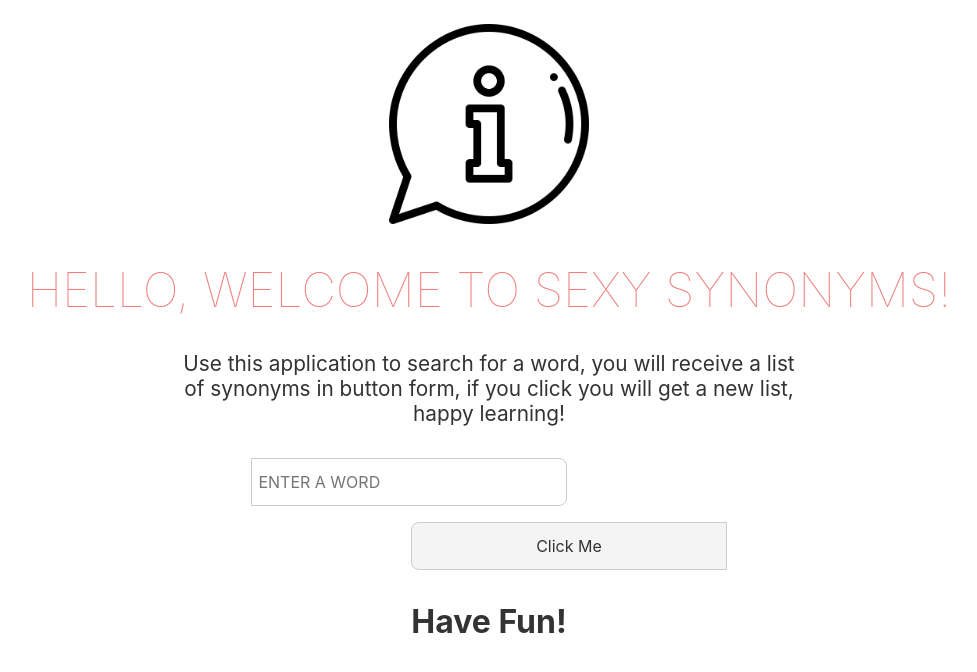
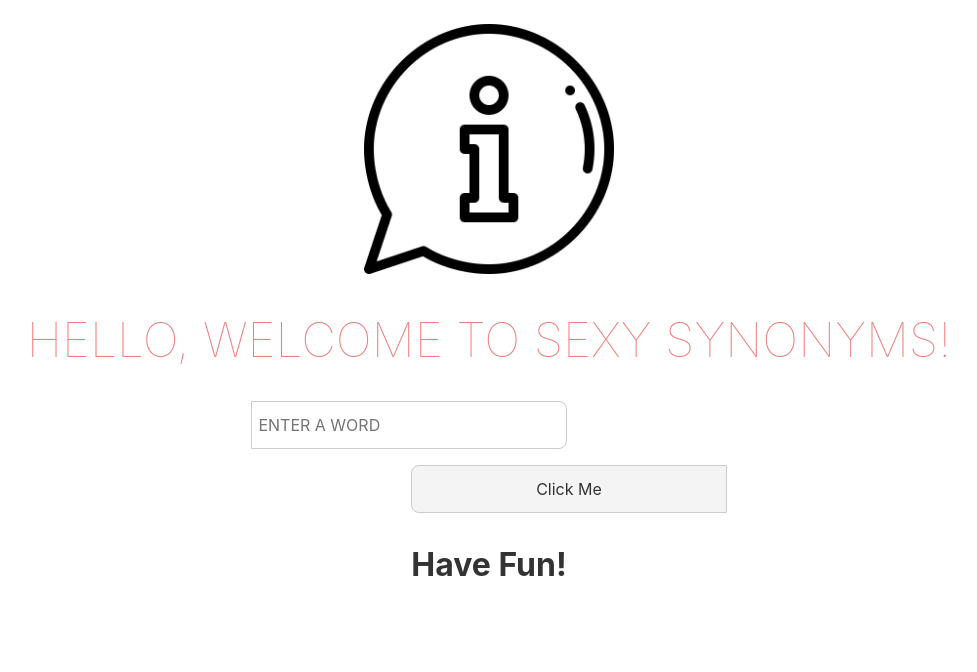
Before and after one commit to Garrett-Iannuzzi/final-countdown, a Svelte app: page / in a window 1280 px wide. Shown: the top 672 px of the page, without its empty margins (167-1144 px from the left). Built offline with nearby package versions, Linux system fonts and the light colour scheme.

Commit message:
Add a info display on hover to App

```diff
--- a/src/App/App.svelte
+++ b/src/App/App.svelte
@@ -23,10 +23,14 @@
 </script>
 
 <main>
-	<img {src} alt='Information Icon' class='img' />
+	<div class='tool-tip'>
+		<img {src} alt='Information Icon' class='img'>
+		<span class='h3-tooltip'>
+			Use this application to search for a word, you will receive a list of synonyms in button form,
+			if you click you will get a new list, happy learning!
+		</span>
+	</div>
 	<h1>Hello, Welcome to Sexy Synonyms!</h1>
-	<p>Use this application to search for a word, you will receive a list of synonyms in button form,
-		if you click you will get a new list, happy learning!</p>
 	<Form on:submitword={findSynonyms} />
 	{#if searchResults.length}
 		<WordContainer word={word} searchResults={searchResults}/>
@@ -47,9 +51,27 @@
 		width: 100%;
 	}
 
+	.tool-tip {
+		margin: 0 auto;
+		width: 100%;
+	}
+
 	.img {
-		height: 200px;
-		width: 200px;
+		cursor: help;
+		height: 250px;
+		width: 250px;
+	}
+
+	.h3-tooltip {
+		border: solid 5px lightcoral;
+		border-radius: 15px;
+		font-size: 1.5em;
+		margin-left: .5em;
+		visibility: hidden;
+		position: absolute;
+		padding: .5em;
+		width: 20%;
+		z-index: 1;
 	}
 
 	h1 {
@@ -75,7 +97,12 @@
 	.p-loading-main {
     font-size: 4em;
 		margin-top: 2em;
-  }
+	}
+
+	.tool-tip:hover .h3-tooltip {
+		visibility: visible;
+	}
+
 
 	@media (min-width: 640px) {
 		main {
```
